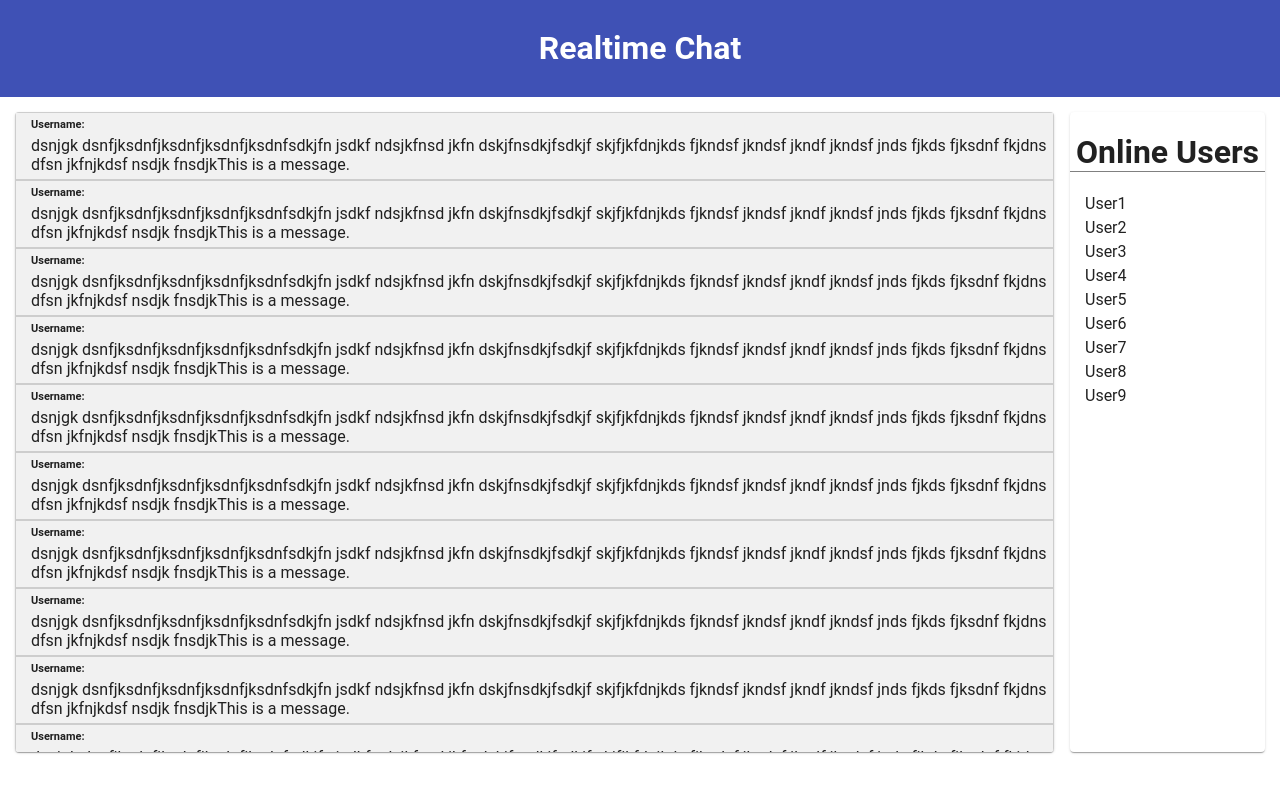
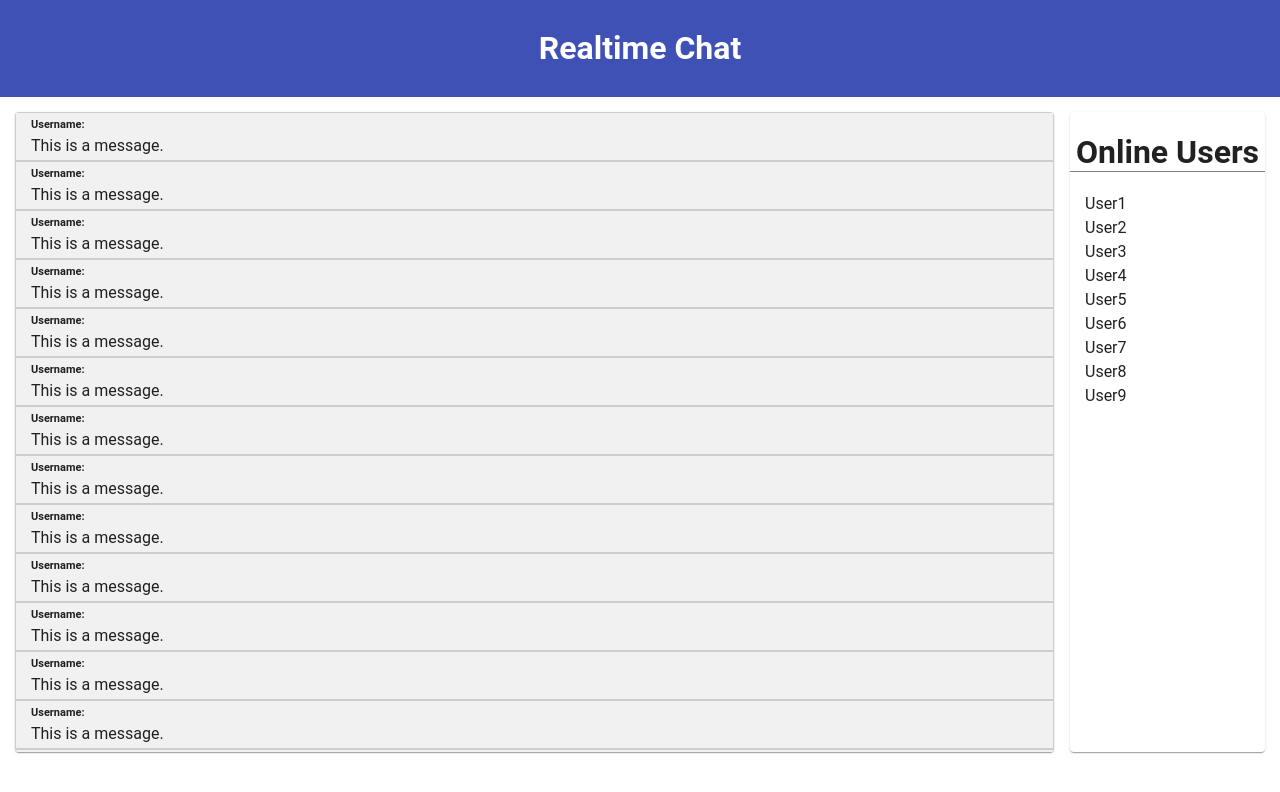
Before and after one commit to jimuskin/realtime-chat, a React (Create React App) app in the folder client/: page /room in a window 1280 px wide. Shown: the top 792 px of the page. Built offline with nearby package versions, Linux system fonts and the light colour scheme.

Commit message:
Added supporting props

```diff
--- a/client/src/Components/Chat/Chat.js
+++ b/client/src/Components/Chat/Chat.js
@@ -21,24 +21,74 @@ const Chat = () => {
 							backgroundColor: "#F1F1F1",
 						}}
 					>
-						<ChatMessage />
-						<ChatMessage />
-						<ChatMessage />
-						<ChatMessage />
-						<ChatMessage />
-						<ChatMessage />
-						<ChatMessage />
-						<ChatMessage />
-						<ChatMessage />
-						<ChatMessage />
-						<ChatMessage />
-						<ChatMessage />
-						<ChatMessage />
-						<ChatMessage />
-						<ChatMessage />
-						<ChatMessage />
-						<ChatMessage />
-						<ChatMessage />
+						<ChatMessage
+							name="Username"
+							message="This is a message."
+						/>
+						<ChatMessage
+							name="Username"
+							message="This is a message."
+						/>
+						<ChatMessage
+							name="Username"
+							message="This is a message."
+						/>
+						<ChatMessage
+							name="Username"
+							message="This is a message."
+						/>
+						<ChatMessage
+							name="Username"
+							message="This is a message."
+						/>
+						<ChatMessage
+							name="Username"
+							message="This is a message."
+						/>
+						<ChatMessage
+							name="Username"
+							message="This is a message."
+						/>
+						<ChatMessage
+							name="Username"
+							message="This is a message."
+						/>
+						<ChatMessage
+							name="Username"
+							message="This is a message."
+						/>
+						<ChatMessage
+							name="Username"
+							message="This is a message."
+						/>
+						<ChatMessage
+							name="Username"
+							message="This is a message."
+						/>
+						<ChatMessage
+							name="Username"
+							message="This is a message."
+						/>
+						<ChatMessage
+							name="Username"
+							message="This is a message."
+						/>
+						<ChatMessage
+							name="Username"
+							message="This is a message."
+						/>
+						<ChatMessage
+							name="Username"
+							message="This is a message."
+						/>
+						<ChatMessage
+							name="Username"
+							message="This is a message."
+						/>
+						<ChatMessage
+							name="Jimmy"
+							message="This is a message."
+						/>
 					</Paper>
 				</Grid>
 
--- a/client/src/Components/Chat/ChatMessage.js
+++ b/client/src/Components/Chat/ChatMessage.js
@@ -24,7 +24,7 @@ const ChatMessage = (props) => {
 					fontWeight: "bold",
 				}}
 			>
-				Username:
+				{props.name}:
 			</p>
 			<p
 				style={{
@@ -33,11 +33,7 @@ const ChatMessage = (props) => {
 					fontSize: 16,
 				}}
 			>
-				dsnjgk dsnfjksdnfjksdnfjksdnfjksdnfsdkjfn
-				jsdkf ndsjkfnsd jkfn dskjfnsdkjfsdkjf
-				skjfjkfdnjkds fjkndsf jkndsf jkndf jkndsf
-				jnds fjkds fjksdnf fkjdns dfsn jkfnjkdsf
-				nsdjk fnsdjkThis is a message.
+				{props.message}
 			</p>
 		</div>
 	);
```
